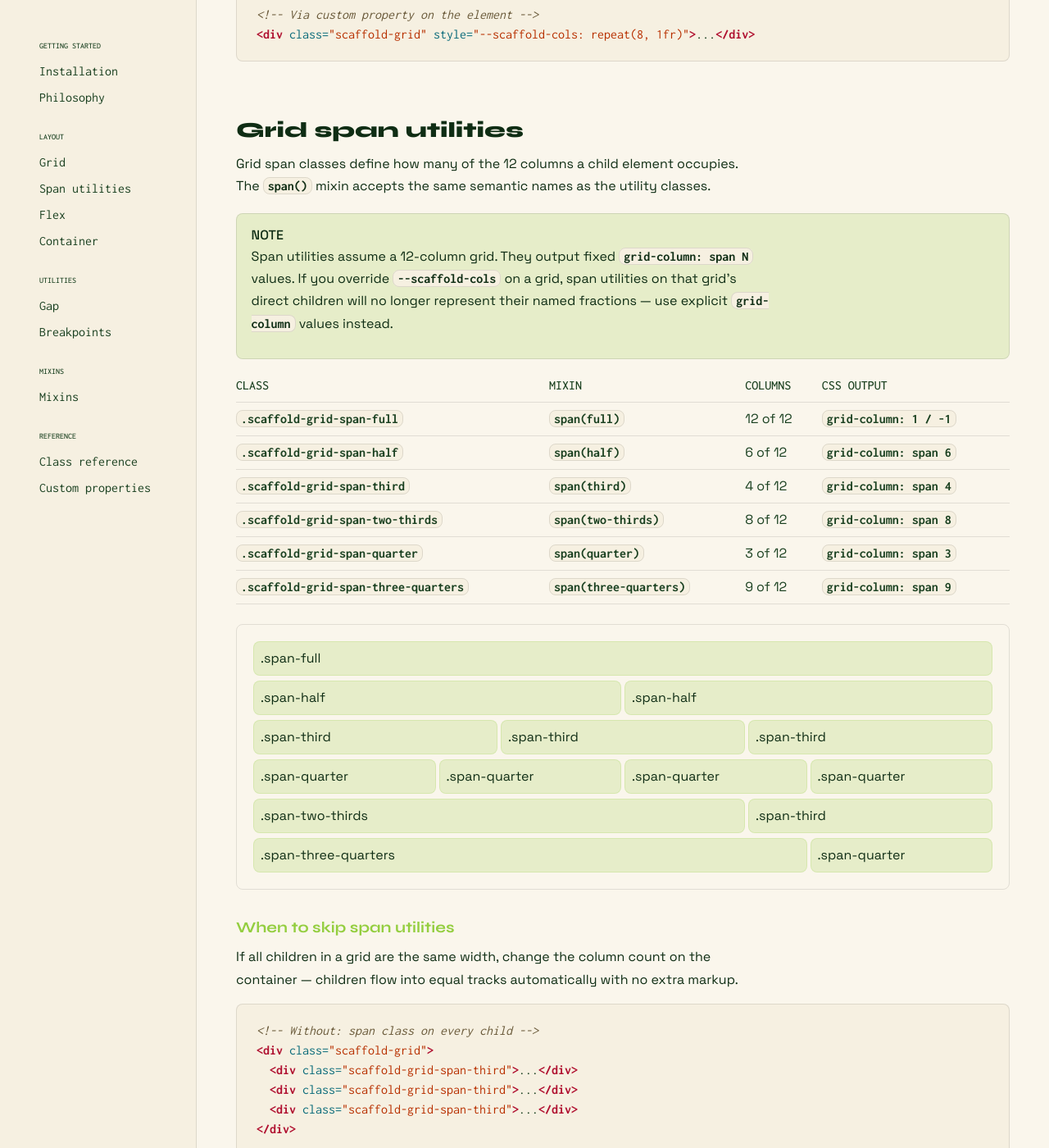
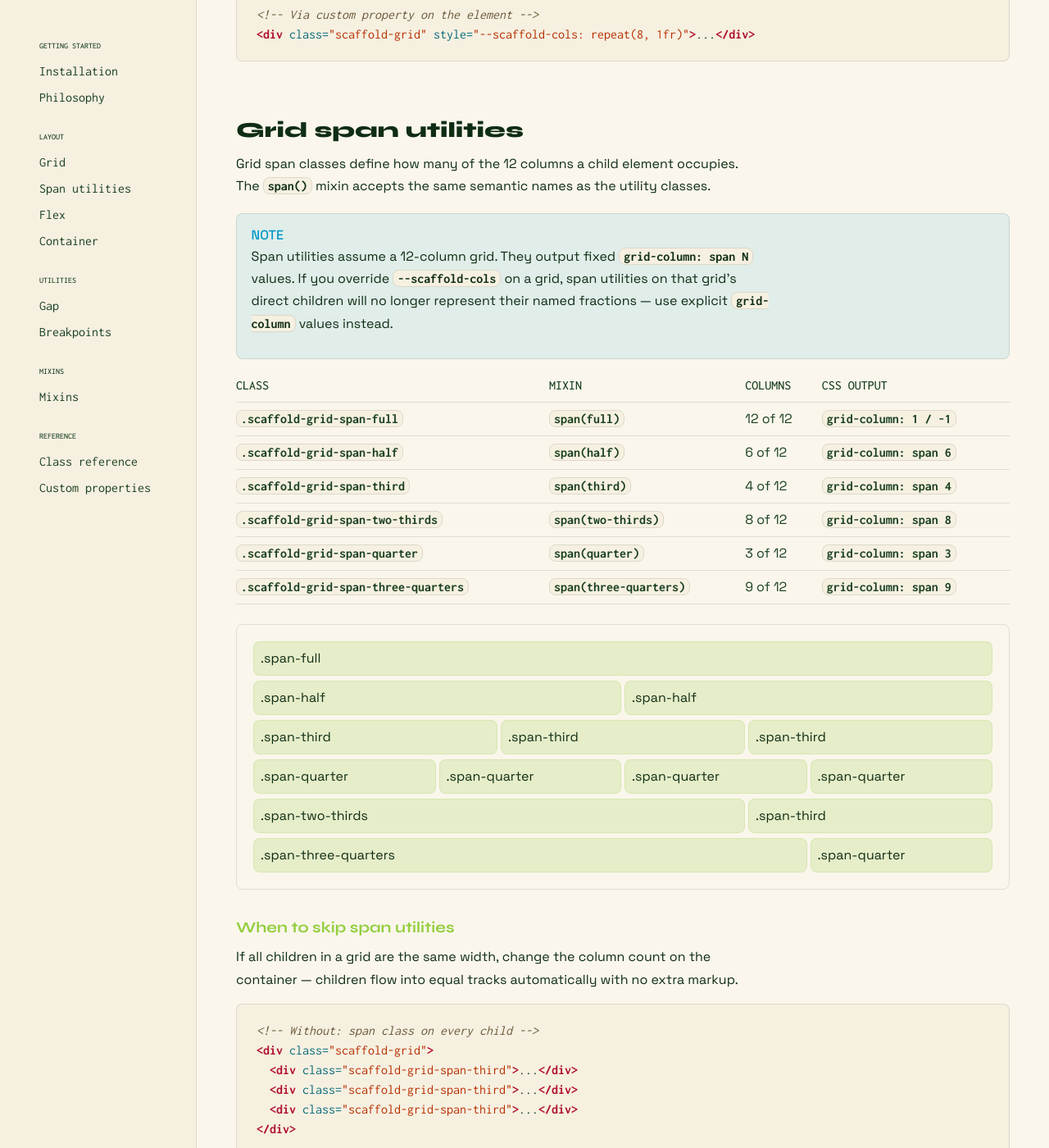
Before and after one commit to naher94/scaffoldcss, a Jekyll site: the page built from docs.html, in a window 1280 px wide and 1400 px high, scrolled down 2864 px. Shown: the whole window at 82% size. Built offline with Jekyll 4.4.1, drawn with Linux system fonts in a browser that asks for light colours.

Commit message:
Callout Updated

```diff
--- a/_sass/_docs.scss
+++ b/_sass/_docs.scss
@@ -335,7 +335,8 @@
 
 /* ─── Callout ────────────────────────────────────────────── */
 .callout {
-  background: color-mix(in srgb, var(--bamboo-green) 20%, transparent);
+  background: color-mix(in srgb, #0098c8 10%, transparent);
+  // border-color: color-mix(in srgb, #0098c8 25%, transparent);
   padding: 0.85rem 1.1rem;
   margin: 1.25rem 0;
   border-radius: var(--radius);
@@ -344,6 +345,7 @@
   strong {
     display: block;
     font-weight: 500;
+    color: var(--tag-util-text);
     text-transform: uppercase;
   }
 }
```
